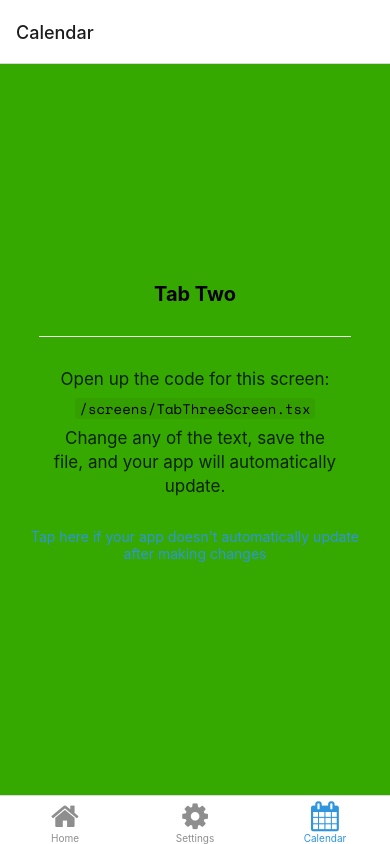
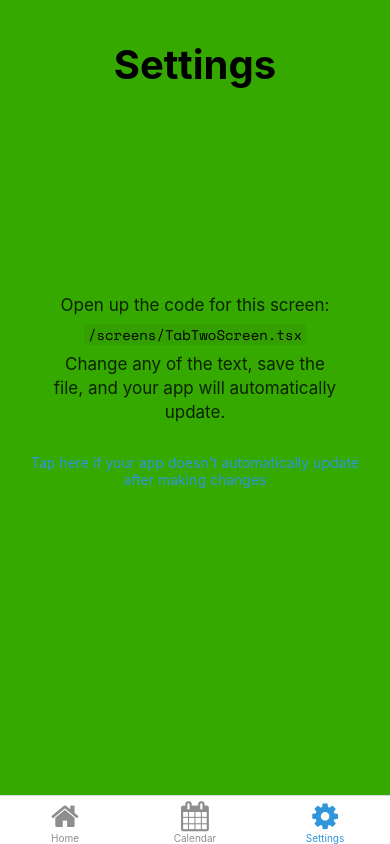
Before and after one commit to adbowles/vitaminDTracker, a React Native app in the folder app/: screen /Calendar in a window 390 px wide. Built offline with nearby package versions, Linux system fonts and the light colour scheme; what expo-linking would draw is missing.

Commit message:
Fixed placement of screen one

```diff
--- a/app/constants/Colors.ts
+++ b/app/constants/Colors.ts
@@ -11,7 +11,7 @@ export default {
   },
   dark: {
     text: '#fff',
-    background: '#161c20',
+    background: '#fffff',
     tint: tintColorDark,
     tabIconDefault: '#ccc',
     tabIconSelected: tintColorDark,
--- a/app/navigation/index.tsx
+++ b/app/navigation/index.tsx
@@ -25,6 +25,7 @@ export default function Navigation({ colorScheme }: { colorScheme: ColorSchemeNa
     <NavigationContainer
       linking={LinkingConfiguration}
       theme={colorScheme === 'dark' ? DarkTheme : DefaultTheme}>
+
       <RootNavigator />
     </NavigationContainer>
   );
@@ -39,7 +40,7 @@ const Stack = createNativeStackNavigator<RootStackParamList>();
 function RootNavigator() {
   return (
     <Stack.Navigator>
-      <Stack.Screen name="Root" component={BottomTabNavigator} options={{ headerShown: false }} />
+      <Stack.Screen name="Root" component={BottomTabNavigator} options={{ headerShown: false}} />
       <Stack.Screen name="NotFound" component={NotFoundScreen} options={{ title: 'Oops!' }} />
       <Stack.Group screenOptions={{ presentation: 'modal' }}>
         <Stack.Screen name="Modal" component={ModalScreen} />
@@ -68,6 +69,9 @@ function BottomTabNavigator() {
         component={TabOneScreen}
         options={({ navigation }: RootTabScreenProps<'Home'>) => ({
           title: 'Home',
+          //headerStyle: { backgroundColor: '#36A900',borderTopWidth:5, shadowColor: '0',},
+
+          headTintcolor: '#fff',
           tabBarIcon: ({ color }) => <TabBarIcon name="home" color={color} />,
           headerRight: () => (
             <Pressable
@@ -87,18 +91,20 @@ function BottomTabNavigator() {
       />
       <BottomTab.Screen
         name="Settings"
-        component={TabTwoScreen}
+        component={TabThreeScreen}
         options={{
-          title: 'Settings',
-          tabBarIcon: ({ color }) => <TabBarIcon name="gear" color={color} />,
+          title: 'Calendar',
+          headerShown:false,
+          tabBarIcon: ({ color }) => <TabBarIcon name="calendar" color={color} />,
         }}
       />
       <BottomTab.Screen
         name="Calendar"
-        component={TabThreeScreen}
+        component={TabTwoScreen}
         options={{
-          title: 'Calendar',
-          tabBarIcon: ({ color }) => <TabBarIcon name="calendar" color={color} />,
+          title: 'Settings',
+          headerShown:false,
+          tabBarIcon: ({ color }) => <TabBarIcon name="gear" color={color} />,
         }}
       />
     </BottomTab.Navigator>
--- a/app/screens/TabOneScreen.tsx
+++ b/app/screens/TabOneScreen.tsx
@@ -11,6 +11,7 @@ export default function TabOneScreen({ navigation }: RootTabScreenProps<'Home'>)
     <View style={styles.container}>
       <Text style={styles.header}>MyVitamin D {"\n"} Tracker</Text>
       <View style={styles.progressBar}></View>
+      <Text style={styles.progressBartext}>Vitamin D Progress:</Text>
       <Text style={styles.UVIndex}>UV Index: 69</Text>
 
       <StatusBar/>
@@ -26,17 +27,30 @@ const styles = StyleSheet.create({
   },
   header:{
     //fontFamily:"Yellowtail-Regular",
-    fontSize: 50,
+    fontSize: 45,
     textAlign: "center",
     fontWeight: 'bold',
     position: "absolute",
-    top: '5%',
+    top: '2%',
   },
+  progressBartext:{
+    //fontFamily:"Yellowtail-Regular",
+    marginTop:30,
+    fontSize: 25,
+    textAlign: "center",
+    fontWeight: 'bold',
+    top:'-13%'
+    //position: "absolute",
+  },
+
   progressBar: {
     width:'80%',
-    height:40,
-    backgroundColor:'#fff'
+    height:30,
+    borderRadius: 20,
+    backgroundColor:'#fff',
+    top: '6%'
   },
+
   UVIndex:{
     //fontFamily:"Yellowtail-Regular",
     marginTop:30,
@@ -44,5 +58,6 @@ const styles = StyleSheet.create({
     textAlign: "center",
     fontWeight: 'bold',
     //position: "absolute",
+    top: '-33%'
   },
 });
--- a/app/screens/TabThreeScreen.tsx
+++ b/app/screens/TabThreeScreen.tsx
@@ -4,11 +4,10 @@ import { StyleSheet } from 'react-native';
 import EditScreenInfo from '../components/EditScreenInfo';
 import { Text, View } from '../components/Themed';
 
-export default function TabTwoScreen() {
+export default function TabThreeScreen() {
   return (
     <View style={styles.container}>
-      <Text style={styles.title}>Tab Two</Text>
-      <View style={styles.separator} lightColor="#eee" darkColor="rgba(255,255,255,0.1)" />
+      <Text style={styles.title}>Calendar</Text>
       <EditScreenInfo path="/screens/TabThreeScreen.tsx" />
     </View>
   );
@@ -21,12 +20,10 @@ const styles = StyleSheet.create({
     justifyContent: 'center',
   },
   title: {
-    fontSize: 20,
+    fontSize: 40,
     fontWeight: 'bold',
-  },
-  separator: {
-    marginVertical: 30,
-    height: 1,
-    width: '80%',
+    textAlign: "center",
+    position: "absolute",
+    top: '5%',
   },
 });
--- a/app/screens/TabTwoScreen.tsx
+++ b/app/screens/TabTwoScreen.tsx
@@ -1,14 +1,15 @@
 import * as React from 'react';
 import { StyleSheet } from 'react-native';
-
+import {Pressable} from 'react-native';
+import { StatusBar } from 'expo-status-bar';
 import EditScreenInfo from '../components/EditScreenInfo';
 import { Text, View } from '../components/Themed';
+import { RootTabScreenProps } from '../types';
 
 export default function TabTwoScreen() {
   return (
     <View style={styles.container}>
-      <Text style={styles.title}>Tab Two</Text>
-      <View style={styles.separator} lightColor="#eee" darkColor="rgba(255,255,255,0.1)" />
+     <Text style={styles.title}>Settings</Text>
       <EditScreenInfo path="/screens/TabTwoScreen.tsx" />
     </View>
   );
@@ -21,12 +22,11 @@ const styles = StyleSheet.create({
     justifyContent: 'center',
   },
   title: {
-    fontSize: 20,
+    fontSize: 40,
     fontWeight: 'bold',
+    textAlign: "center",
+    position: "absolute",
+    top: '5%',
   },
-  separator: {
-    marginVertical: 30,
-    height: 1,
-    width: '80%',
-  },
+
 });
```
